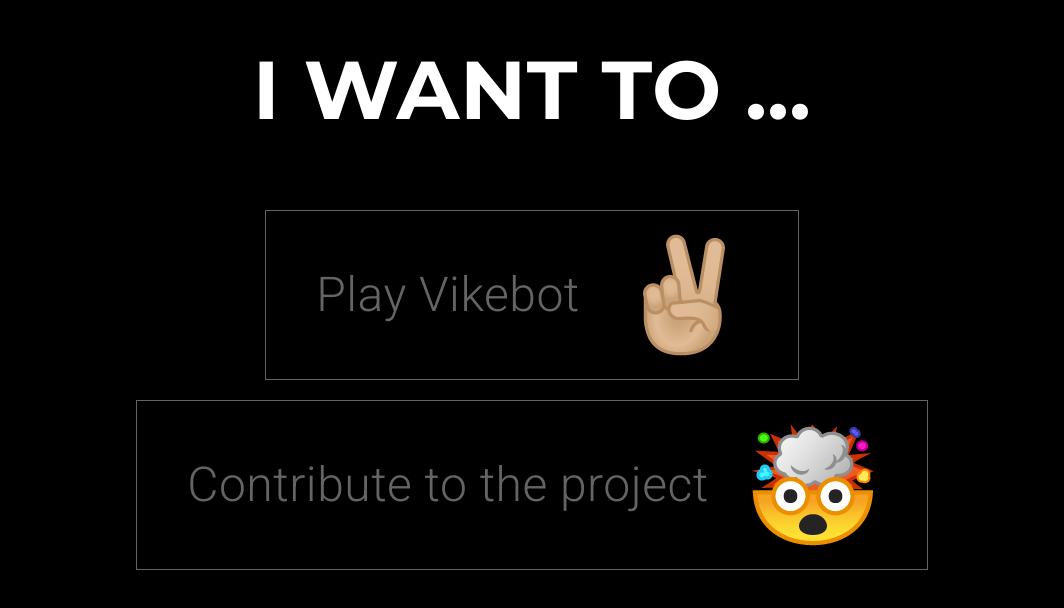
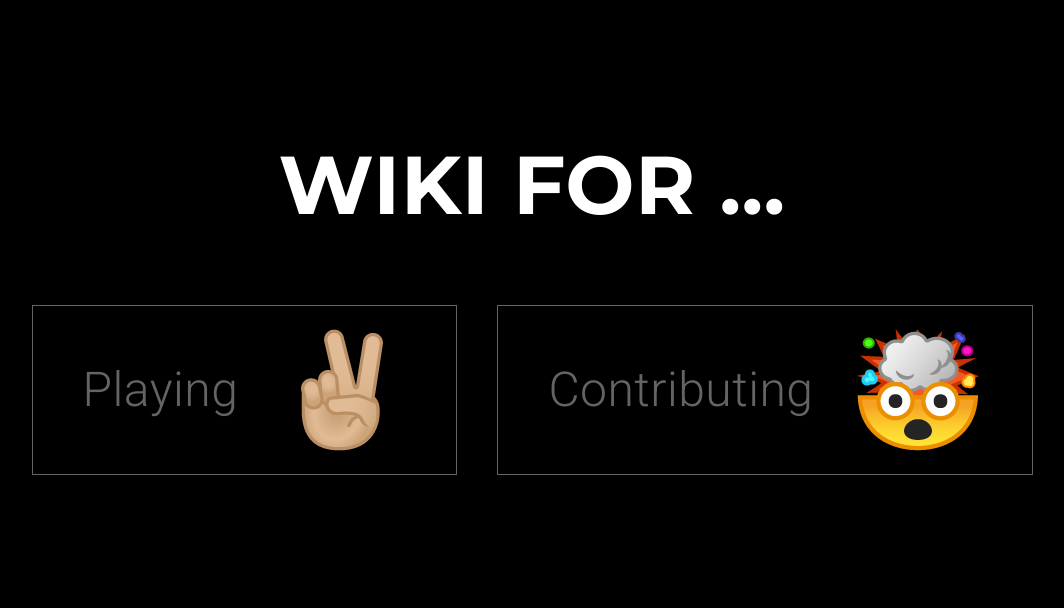
Before and after one commit to vikebot/wiki, a plain HTML site: page index.html in a window 1280 px wide. Shown: the part 120-728 px from the top of the page, without its empty margins (108-1172 px from the left). Drawn offline with Linux system fonts and the light colour scheme.

Commit message:
Changed texts in order to better reflect it's purpose

```diff
--- a/index.html
+++ b/index.html
@@ -50,14 +50,14 @@
 	<body>
 		<div class="container">
 			<div>
-				<h1>I want to ...</h1>
+				<h1>Wiki for ...</h1>
 				<div class="box">
 					<a href="https://sdk-wiki.vikebot.com">
-						<p>Play Vikebot</p>
+						<p>Playing</p>
 						<img src="emoji_u270c_1f3fc.png">
 					</a>
 					<a href="https://dev-wiki.vikebot.com">
-						<p>Contribute to the project</p>
+						<p>Contributing</p>
 						<img src="emoji_u1f92f.png">
 					</a>
 				</div>
```
